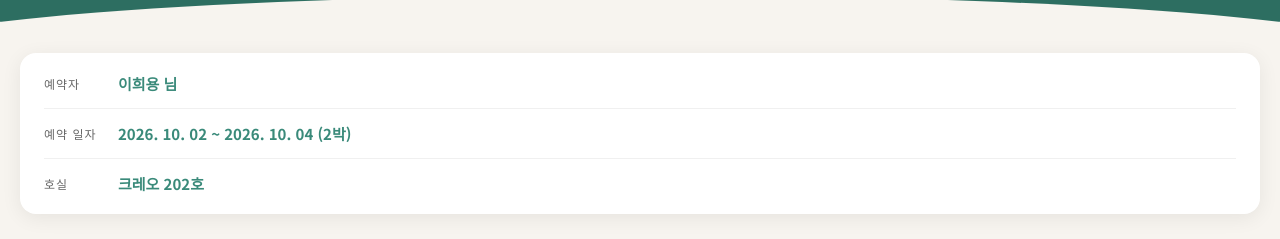
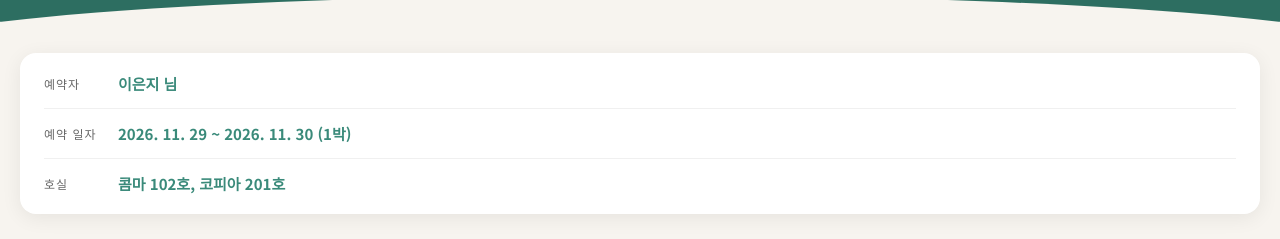
Before and after one commit to partyok-create/idino-guide, a plain HTML site: page guest3.html in a window 1280 px wide. Shown: the part 190-429 px from the top of the page. Drawn offline with Linux system fonts and the light colour scheme.

Commit message:
예약 업데이트: 이은지 (guest3.html)

```diff
--- a/guest3.html
+++ b/guest3.html
@@ -34,9 +34,9 @@
 </style></head><body>
 <div class="hero"><div class="hero-symbol">♤ &nbsp; ♤</div><div class="hero-title">아이디노 제주</div><div class="hero-sub">이 용 안 내</div></div>
 <div class="info-card">
-<div class="info-item"><label>예약자</label><div class="val">이희용 님</div></div>
-<div class="info-item"><label>예약 일자</label><div class="val">2026. 10. 02 ~ 2026. 10. 04 (2박)</div></div>
-<div class="info-item"><label>호실</label><div class="val">크레오 202호</div></div>
+<div class="info-item"><label>예약자</label><div class="val">이은지 님</div></div>
+<div class="info-item"><label>예약 일자</label><div class="val">2026. 11. 29 ~ 2026. 11. 30 (1박)</div></div>
+<div class="info-item"><label>호실</label><div class="val">콤마 102호, 코피아 201호 </div></div>
 </div>
 <div class="section"><div class="section-title">이용 Tip</div>
 <div class="notice-box"><div class="notice-ttl">⚠ 꼭 지켜주세요</div><div class="notice-row">🗑 쓰레기 처리 · <strong>퇴실 전 처리 필수</strong><br>① 음식물 쓰레기 → 1층 주방 음식물 쓰레기통<br>② 내부 쓰레기 처리장 → 1층 화장실 세면대 아래 재활용 분리수거<br>③ 외부 쓰레기 처리장 → 1층 출입구 좌측 외부 휴지통</div><div class="notice-row">🌙 라운지 이용시간 밤 <strong>10시까지</strong> · 사용 후 전체 소등</div><div class="notice-row">🚪 라운지 폴딩도어 <strong>절대 손대지 마세요</strong> · 출입문만 이용</div><div class="notice-row">📶 라운지 Wi-Fi : IDINO LOUNGE / 비밀번호 <strong>88888888</strong></div></div>
```
